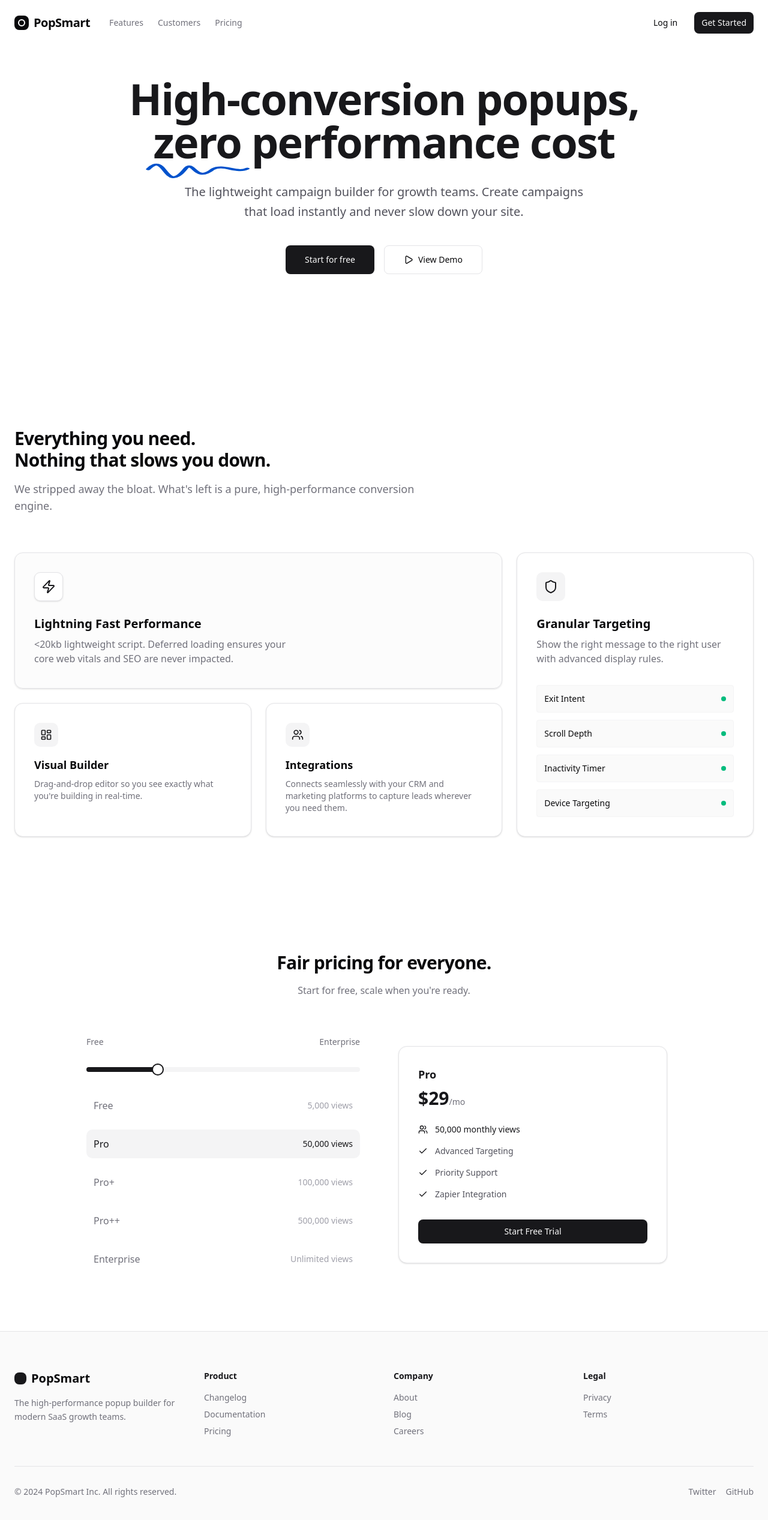
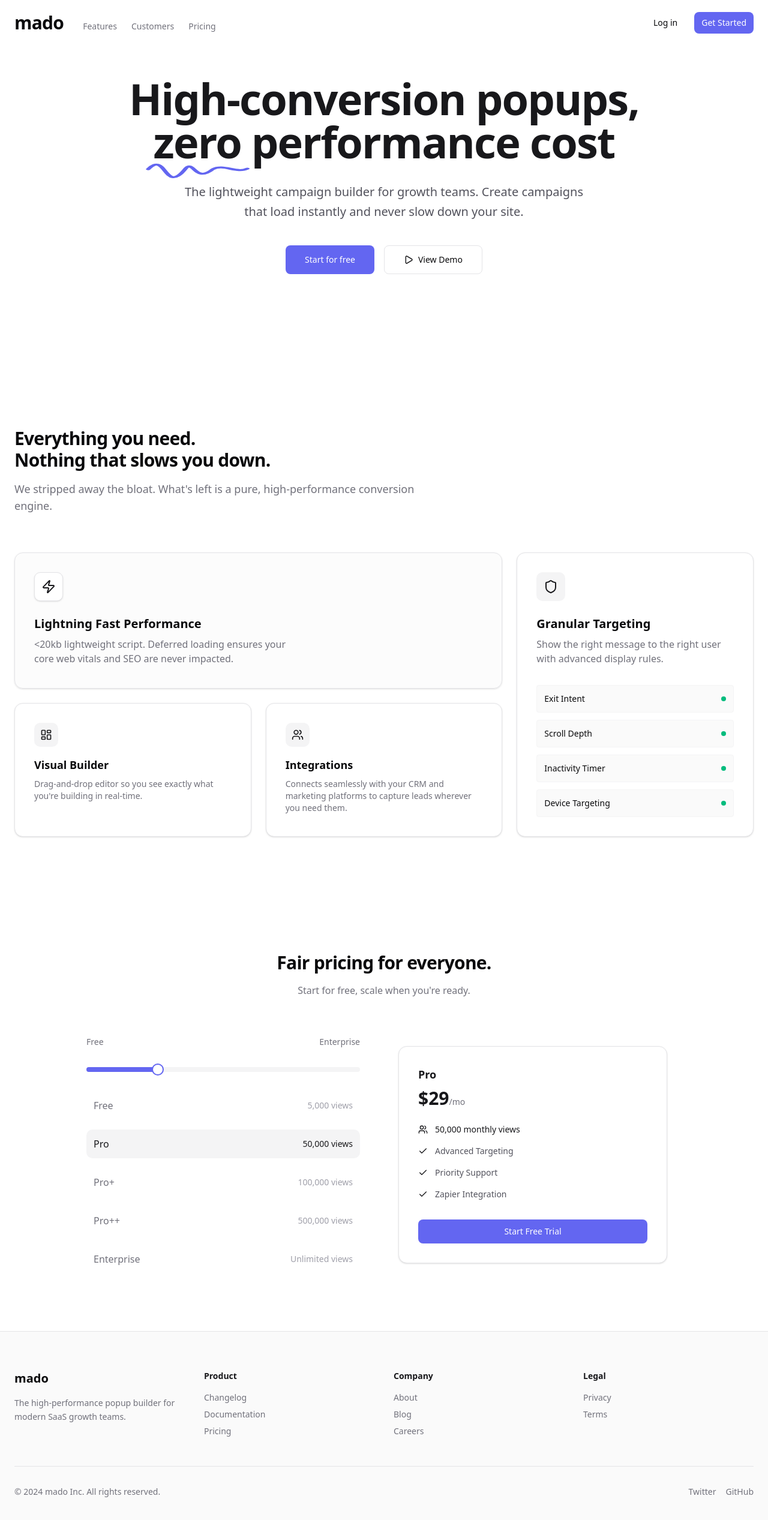
Before and after one commit to Johnathanyes/popsmart-landing, a Next.js app: page / in a window 1280 px wide. Shown: the top 2534 px of the page at 60% size. Built offline with nearby package versions, Linux system fonts and the light colour scheme.

Commit message:
added color changes

```diff
--- a/app/globals.css
+++ b/app/globals.css
@@ -54,8 +54,8 @@
   --card-foreground: oklch(0.141 0.005 285.823);
   --popover: oklch(1 0 0);
   --popover-foreground: oklch(0.141 0.005 285.823);
-  --primary: oklch(0.21 0.006 285.885);
-  --primary-foreground: oklch(0.985 0 0);
+  --primary: oklch(0.5854 0.2041 277.12);
+  --primary-foreground: oklch(1 0 0);
   --secondary: oklch(0.967 0.001 286.375);
   --secondary-foreground: oklch(0.21 0.006 285.885);
   --muted: oklch(0.967 0.001 286.375);
@@ -81,39 +81,7 @@
   --sidebar-ring: oklch(0.705 0.015 286.067);
 }
 
-.dark {
-  --background: oklch(0.141 0.005 285.823);
-  --foreground: oklch(0.985 0 0);
-  --card: oklch(0.21 0.006 285.885);
-  --card-foreground: oklch(0.985 0 0);
-  --popover: oklch(0.21 0.006 285.885);
-  --popover-foreground: oklch(0.985 0 0);
-  --primary: oklch(0.92 0.004 286.32);
-  --primary-foreground: oklch(0.21 0.006 285.885);
-  --secondary: oklch(0.274 0.006 286.033);
-  --secondary-foreground: oklch(0.985 0 0);
-  --muted: oklch(0.274 0.006 286.033);
-  --muted-foreground: oklch(0.705 0.015 286.067);
-  --accent: oklch(0.274 0.006 286.033);
-  --accent-foreground: oklch(0.985 0 0);
-  --destructive: oklch(0.704 0.191 22.216);
-  --border: oklch(1 0 0 / 10%);
-  --input: oklch(1 0 0 / 15%);
-  --ring: oklch(0.552 0.016 285.938);
-  --chart-1: oklch(0.488 0.243 264.376);
-  --chart-2: oklch(0.696 0.17 162.48);
-  --chart-3: oklch(0.769 0.188 70.08);
-  --chart-4: oklch(0.627 0.265 303.9);
-  --chart-5: oklch(0.645 0.246 16.439);
-  --sidebar: oklch(0.21 0.006 285.885);
-  --sidebar-foreground: oklch(0.985 0 0);
-  --sidebar-primary: oklch(0.488 0.243 264.376);
-  --sidebar-primary-foreground: oklch(0.985 0 0);
-  --sidebar-accent: oklch(0.274 0.006 286.033);
-  --sidebar-accent-foreground: oklch(0.985 0 0);
-  --sidebar-border: oklch(1 0 0 / 10%);
-  --sidebar-ring: oklch(0.552 0.016 285.938);
-}
+
 
 .scribble-container {
   display: inline-block;
@@ -168,7 +136,7 @@
 
 .scribble-path {
   fill: none;
-  stroke: #0052cc;
+  stroke: oklch(0.5854 0.2041 277.12);
   stroke-width: 4;
   /* Thicker line */
   stroke-linecap: round;
--- a/components/landing/footer.tsx
+++ b/components/landing/footer.tsx
@@ -7,8 +7,7 @@
                 <div className="grid grid-cols-2 md:grid-cols-4 gap-8 mb-12">
                     <div className="col-span-2 md:col-span-1">
                         <div className="flex items-center gap-2 font-bold text-xl mb-4">
-                            <div className="w-5 h-5 bg-zinc-900 rounded-md"></div>
-                            PopSmart
+                            mado
                         </div>
                         <p className="text-sm text-zinc-500 leading-relaxed">
                             The high-performance popup builder for modern SaaS growth teams.
@@ -39,7 +38,7 @@
                     </div>
                 </div>
                 <div className="pt-8 border-t border-zinc-200 flex justify-between items-center text-sm text-zinc-500">
-                    <p>© 2024 PopSmart Inc. All rights reserved.</p>
+                    <p>© 2024 mado Inc. All rights reserved.</p>
                     <div className="flex gap-4">
                         <a href="#" className="hover:text-zinc-900">Twitter</a>
                         <a href="#" className="hover:text-zinc-900">GitHub</a>
--- a/components/landing/navigation.tsx
+++ b/components/landing/navigation.tsx
@@ -25,12 +25,9 @@
                 }`}
         >
             <div className="max-w-7xl mx-auto px-6 flex items-center justify-between">
-                <div className="flex items-center gap-8">
-                    <a href="#" className="flex items-center gap-2 font-bold text-xl tracking-tight">
-                        <div className="w-6 h-6 bg-zinc-950 rounded-md flex items-center justify-center">
-                            <div className="w-3 h-3 border-2 border-white rounded-sm"></div>
-                        </div>
-                        PopSmart
+                <div className="flex items-baseline gap-8">
+                    <a href="#" className="font-bold text-3xl tracking-tight leading-none">
+                        mado
                     </a>
                     <nav className="hidden md:flex items-center gap-6 text-sm font-medium text-zinc-500">
                         <a href="#features" className="hover:text-zinc-900 transition-colors">Features</a>
--- a/components/landing/pricing.tsx
+++ b/components/landing/pricing.tsx
@@ -99,7 +99,7 @@
                         <div className="flex justify-center md:justify-start">
                             <Card className="w-full max-w-md p-8 flex flex-col bg-white border-zinc-200 shadow-lg transition-all duration-300 relative">
                                 {PRICING_TIERS[pricingTier].highlight && (
-                                    <Badge className="absolute top-0 right-0 mt-4 mr-4 bg-blue-600 text-white text-xs px-3 py-1">
+                                    <Badge className="absolute top-0 right-0 mt-4 mr-4 bg-primary text-primary-foreground text-xs px-3 py-1">
                                         POPULAR
                                     </Badge>
                                 )}
@@ -122,7 +122,7 @@
                                 </div>
 
                                 <Button
-                                    className={`w-full bg-zinc-900 text-white hover:bg-zinc-800 cursor-pointer`}
+                                    className="w-full cursor-pointer"
                                 >
                                     {PRICING_TIERS[pricingTier].cta}
                                 </Button>
--- a/components/ui/button.tsx
+++ b/components/ui/button.tsx
@@ -15,10 +15,10 @@
     const baseStyles = "inline-flex items-center justify-center whitespace-nowrap rounded-md text-sm font-medium ring-offset-white transition-colors focus-visible:outline-none focus-visible:ring-2 focus-visible:ring-zinc-950 focus-visible:ring-offset-2 disabled:pointer-events-none disabled:opacity-50";
 
     const variants = {
-        default: "bg-zinc-900 text-zinc-50 hover:bg-zinc-900/90",
-        outline: "border border-zinc-200 bg-white hover:bg-zinc-100 hover:text-zinc-900",
-        ghost: "hover:bg-zinc-100 hover:text-zinc-900",
-        link: "text-zinc-900 underline-offset-4 hover:underline",
+        default: "bg-primary text-primary-foreground hover:bg-primary/90",
+        outline: "border border-border bg-white hover:bg-secondary hover:text-secondary-foreground",
+        ghost: "hover:bg-secondary hover:text-secondary-foreground",
+        link: "text-primary underline-offset-4 hover:underline",
     };
 
     const sizes = {
--- a/components/ui/slider.tsx
+++ b/components/ui/slider.tsx
@@ -17,10 +17,10 @@
         )}
         {...props}
     >
-        <SliderPrimitive.Track className="relative h-2 w-full grow overflow-hidden rounded-full bg-zinc-100">
-            <SliderPrimitive.Range className="absolute h-full bg-zinc-900" />
+        <SliderPrimitive.Track className="relative h-2 w-full grow overflow-hidden rounded-full bg-secondary">
+            <SliderPrimitive.Range className="absolute h-full bg-primary" />
         </SliderPrimitive.Track>
-        <SliderPrimitive.Thumb className="block h-5 w-5 rounded-full border-2 border-zinc-900 bg-white ring-offset-white transition-colors focus-visible:outline-none focus-visible:ring-2 focus-visible:ring-zinc-950 focus-visible:ring-offset-2 disabled:pointer-events-none disabled:opacity-50" />
+        <SliderPrimitive.Thumb className="block h-5 w-5 rounded-full border-2 border-primary bg-white ring-offset-white transition-colors focus-visible:outline-none focus-visible:ring-2 focus-visible:ring-ring focus-visible:ring-offset-2 disabled:pointer-events-none disabled:opacity-50" />
     </SliderPrimitive.Root>
 ))
 Slider.displayName = SliderPrimitive.Root.displayName
```
